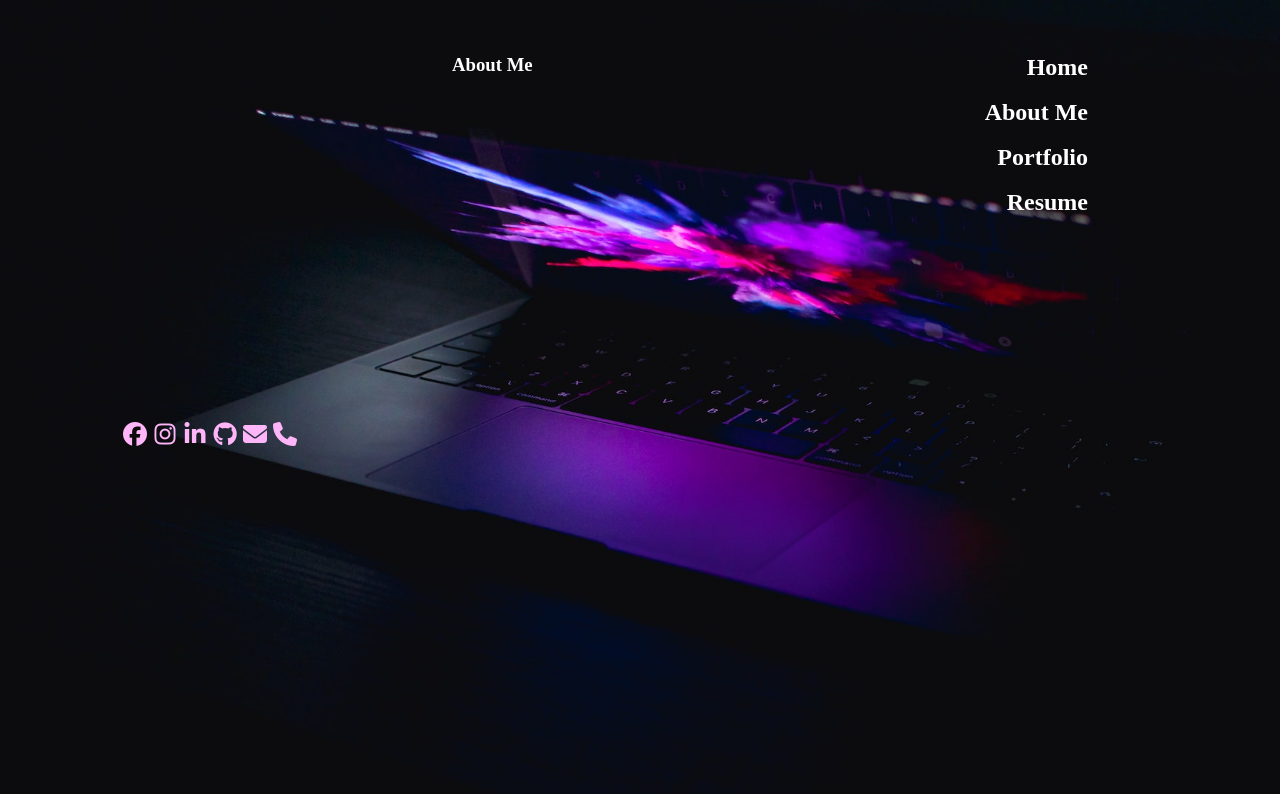
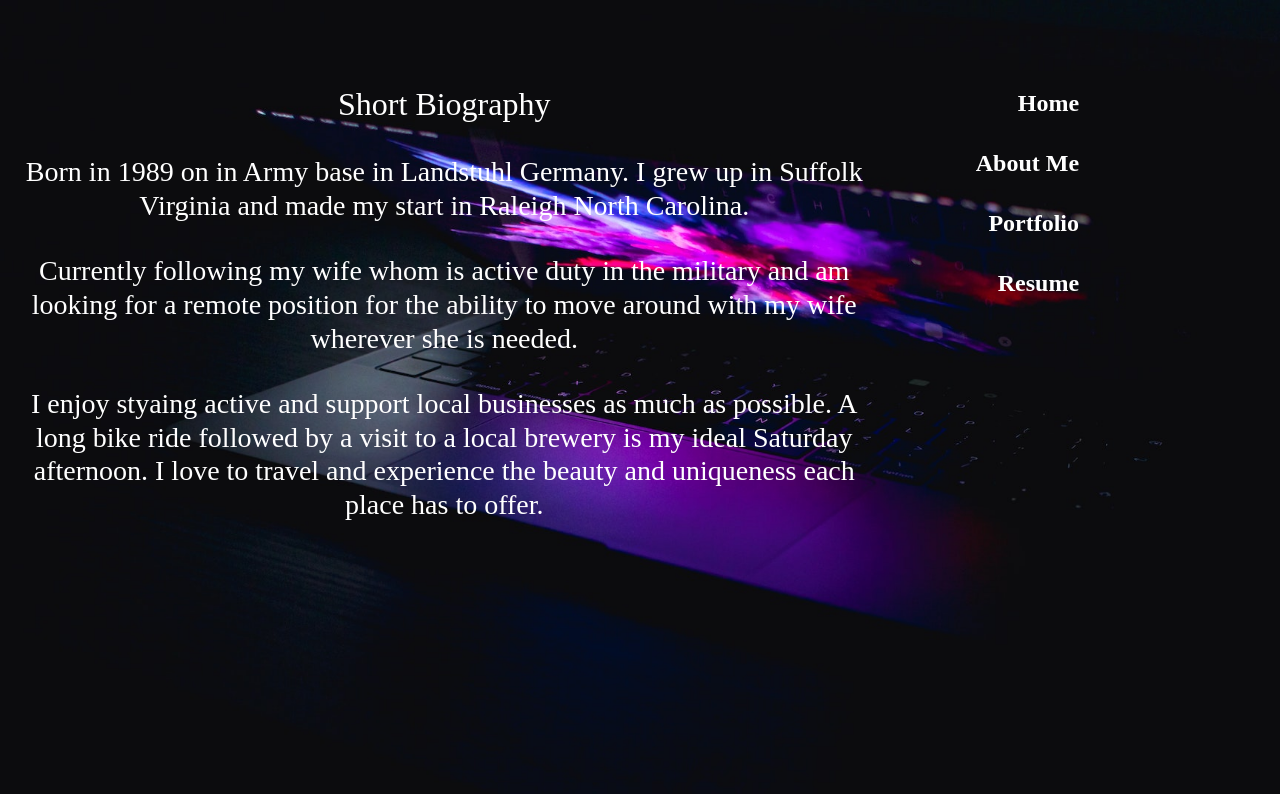
Before and after one commit to BDedafoe/my_profile, a React (Create React App) app: page /about in a window 1280 px wide. Shown: the top 794 px of the page. Built offline with nearby package versions, Linux system fonts and the light colour scheme.

Commit message:
about me info

```diff
--- a/public/index.html
+++ b/public/index.html
@@ -5,6 +5,7 @@
     <link rel="icon" href="%PUBLIC_URL%/favicon.ico" />
     <meta name="viewport" content="width=device-width, initial-scale=1" />
     <script src="https://kit.fontawesome.com/468d497980.js" crossorigin="anonymous"></script>
+
     <title>Brittany Dedafoe</title>
   </head>
   <body>
--- a/src/App.js
+++ b/src/App.js
@@ -1,6 +1,7 @@
 import React from 'react';
 import './App.css';
 import './public/my.css'
+import 'bootstrap/dist/css/bootstrap.min.css';
 import { BrowserRouter as Router, Routes, Route } from "react-router-dom";
 import Navbar from './views/navbar';
 import Portfolio from './views/portfolio';
--- a/src/public/my.css
+++ b/src/public/my.css
@@ -1,6 +1,4 @@
-* {
-  margin: 0;
-}
+
 
 .App {
   background-image: url('./mainBackground.jpg');
@@ -10,16 +8,20 @@
   min-height: 100vh;
   font-family: Copperplate;
   color: white;
+  padding: 1%;
 
 }
 
 /* CSS for Navbar */
 .mainNavbar {
-  display: block;
+  display: flex;
+  flex-direction: column;
+  flex-wrap: wrap;
   list-style-type: none;
 
-  padding-bottom: 300px;
+  padding-bottom: 400px;
   padding-right: 15%;
+  padding-left: 100px;
   overflow: hidden;
   text-align: right;
   float: right;
@@ -53,10 +55,16 @@
 
 /* Footer */
 .footer {
-  display: inline-lock;
+  display: block;
   padding: 350px 120px;
   position: fixed;
   float: left;
   cursor: pointer;
 
 }
+
+.aboutContainer {
+  display: block;
+
+
+}
--- a/src/views/about.js
+++ b/src/views/about.js
@@ -1,10 +1,18 @@
 import React from 'react';
+import Carousel from 'react-bootstrap/Carousel';
 
 const About = () => {
   return (
-    <div>
-      <h3>About Me</h3>
+    <div className="aboutContainer">
+        <h2>Short Biography</h2>
+        <br></br>
+          <h3>Born in 1989 on in Army base in Landstuhl Germany. I grew up in Suffolk Virginia and made my start in Raleigh North Carolina.</h3>
+        <br></br>
+          <h3>Currently following my wife whom is active duty in the military and am looking for a remote position for the ability to move around with my wife wherever she is needed.</h3>
+        <br></br>
+          <h3>I enjoy styaing active and support local businesses as much as possible. A long bike ride followed by a visit to a local brewery is my ideal Saturday afternoon. I love to travel and experience the beauty and uniqueness each place has to offer.</h3>
     </div>
   );
 }
+
 export default About;
--- a/src/views/home.js
+++ b/src/views/home.js
@@ -7,7 +7,7 @@ function Profile () {
             <br></br>
             <h3>Full Stack Developer and all around nerd</h3>
             <br></br>
-            <h3>Established December 13th, 1989</h3>
+
         </div>
 
     );
```
